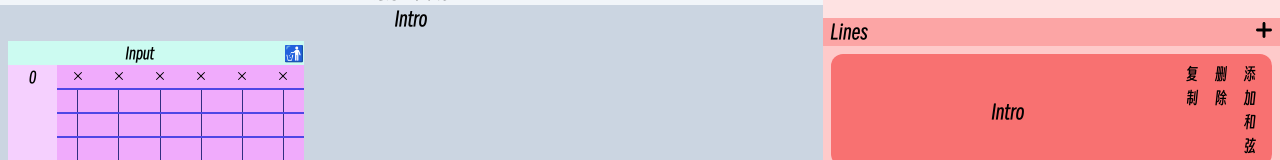
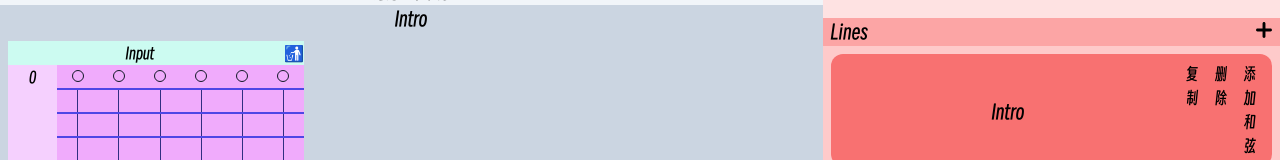
Before and after one commit to DongHY1/chordbox, a Next.js app: page / in a window 1280 px wide. Shown: the part 226-386 px from the top of the page. Built offline with nearby package versions, Linux system fonts and the light colour scheme.

Commit message:
feat: support string and bar

```diff
--- a/components/Chord/ChordBox.tsx
+++ b/components/Chord/ChordBox.tsx
@@ -7,13 +7,19 @@ interface ChordBoxProps {
   lineId: string;
 }
 export default function ChordBox({
-  chord: { id: chordId, name: chordName, start: chordStart },
+  chord: {
+    id: chordId,
+    name: chordName,
+    start: chordStart,
+    position: chordPosition,
+  },
   lineId,
 }: ChordBoxProps) {
   const deleteChord = useTabStore((state) => state.deleteChord);
   const updateChordName = useTabStore((state) => state.updateChordName);
   const addChordStart = useTabStore((state) => state.addChordStart);
   const decreaseChordStart = useTabStore((state) => state.decreaseChordStart);
+
   const [isChordStartClick, setIsChordStartClick] = useState(false);
   return (
     <div className="flex flex-col basis-1/6 bg-red-100 m-2 h-36 ">
@@ -26,7 +32,7 @@ export default function ChordBox({
           }
         />
         <div
-          className="h-full m-auto"
+          className="h-full m-auto cursor-pointer"
           onClick={() => deleteChord(lineId, chordId)}
         >
           🚮
@@ -59,18 +65,37 @@ export default function ChordBox({
             </div>
           </aside>
           <main className="grid grid-flow-col auto-cols-fr bg-fuchsia-300  basis-5/6">
-            {/* 6弦 */}
-            <ChordGrid />
-            {/* 5弦 */}
-            <ChordGrid />
-            {/* 4弦 */}
-            <ChordGrid />
-            {/* 3弦 */}
-            <ChordGrid />
-            {/* 2弦 */}
-            <ChordGrid />
-            {/* 1弦 */}
-            <ChordGrid />
+            {/* 六弦一品处渲染 */}
+            <ChordGrid
+              string={6}
+              start={chordStart}
+              position={chordPosition.six}
+            />
+            <ChordGrid
+              string={5}
+              start={chordStart}
+              position={chordPosition.five}
+            />
+            <ChordGrid
+              string={4}
+              start={chordStart}
+              position={chordPosition.four}
+            />
+            <ChordGrid
+              string={3}
+              start={chordStart}
+              position={chordPosition.three}
+            />
+            <ChordGrid
+              string={2}
+              start={chordStart}
+              position={chordPosition.two}
+            />
+            <ChordGrid
+              string={1}
+              start={chordStart}
+              position={chordPosition.one}
+            />
           </main>
         </div>
       </div>
--- a/components/Chord/ChordButton.tsx
+++ b/components/Chord/ChordButton.tsx
@@ -1,12 +1,19 @@
 import React, { useState } from 'react';
-
-export default function ChordButton() {
+interface ChordButtonProps {
+  bar: number;
+  string: number;
+  open: boolean;
+}
+export default function ChordButton({ bar, string, open }: ChordButtonProps) {
   const [isClick, setIsClick] = useState(false);
   // 需要知道是第几根线 第几个位置
+  const handleButtonClick = () => {
+    console.log(`第${string}根弦的第${bar}品被点了`);
+  };
   return (
     <button
       className="flex justify-center  border-t border-b border-indigo-600"
-      onClick={() => setIsClick(!isClick)}
+      onClick={handleButtonClick}
     >
       <div
         className={
--- a/components/Chord/ChordFret.tsx
+++ b/components/Chord/ChordFret.tsx
@@ -1,15 +1,20 @@
 import React, { useState } from 'react';
 import cross from '../../public/cross.svg';
 import Image from 'next/image';
-export default function ChordFret() {
+interface ChordFretProps {
+  bar: number;
+  string: number;
+  open: boolean;
+}
+export default function ChordFret({ bar, string, open }: ChordFretProps) {
   const [isClick, setIsClick] = useState(false);
+  const handleButtonClick = () => {
+    console.log(`第${string}根弦的第${bar}品被点了`);
+  };
   return (
-    <button
-      className="border-b border-indigo-600 "
-      onClick={() => setIsClick(!isClick)}
-    >
+    <button className="border-b border-indigo-600 " onClick={handleButtonClick}>
       <div className="flex justify-center ">
-        {isClick ? (
+        {open ? (
           <div className="w-3 h-3 border rounded-full border-gray-900"></div>
         ) : (
           <Image src={cross} className="w-3 h-3 " alt="cross svg" />
--- a/components/Chord/ChordGrid.tsx
+++ b/components/Chord/ChordGrid.tsx
@@ -1,14 +1,26 @@
+import Image from 'next/image';
 import React from 'react';
 import ChordButton from './ChordButton';
 import ChordFret from './ChordFret';
-export default function ChordGrid() {
+
+interface ChordGridProps {
+  string: number;
+  start: number;
+  position: number;
+}
+export default function ChordGrid({ string, start, position }: ChordGridProps) {
   return (
     <section className="grid grid-flow-row auto-rows-fr">
-      <ChordFret />
-      <ChordButton />
-      <ChordButton />
-      <ChordButton />
-      <ChordButton />
+      {/* 0品 */}
+      <ChordFret string={string} bar={0} open={start === position} />
+      {/* 1品 */}
+      <ChordButton string={string} bar={1} open={start === position} />
+      {/* 2品 */}
+      <ChordButton string={string} bar={2} open={start === position} />
+      {/* 3品 */}
+      <ChordButton string={string} bar={3} open={start === position} />
+      {/* 4品 */}
+      <ChordButton string={string} bar={4} open={start === position} />
     </section>
   );
 }
--- a/components/Tab.tsx
+++ b/components/Tab.tsx
@@ -23,7 +23,7 @@ const Tab = (props: any, ref: any) => {
             <div className="basis-1/12 text-center text-xl">{item.title}</div>
             <div className="flex flex-row justify-start basis-11/12">
               {item.chords.map((chord, index) => (
-                <ChordBox key={index} chord={chord} lineId={item.id} />
+                <ChordBox key={chord.id} chord={chord} lineId={item.id} />
               ))}
             </div>
           </div>
--- a/stores/useTabStore.ts
+++ b/stores/useTabStore.ts
@@ -113,9 +113,7 @@ export function getDeleteChord(
   const target = lines[lineIndex];
   // 通过该chordId 找到 line中对应的chord
   const chords = target.chords.filter((chord) => chord.id !== chordId);
-  console.log('改变前和弦是', target.chords);
   target.chords = chords;
-  console.log('改变后和弦是', target.chords);
   const newLines = lines.map((line) => {
     return line.id === target.id ? target : line;
   });
```
Also changed, not shown: constant/index.ts (+8 -0 lines).
